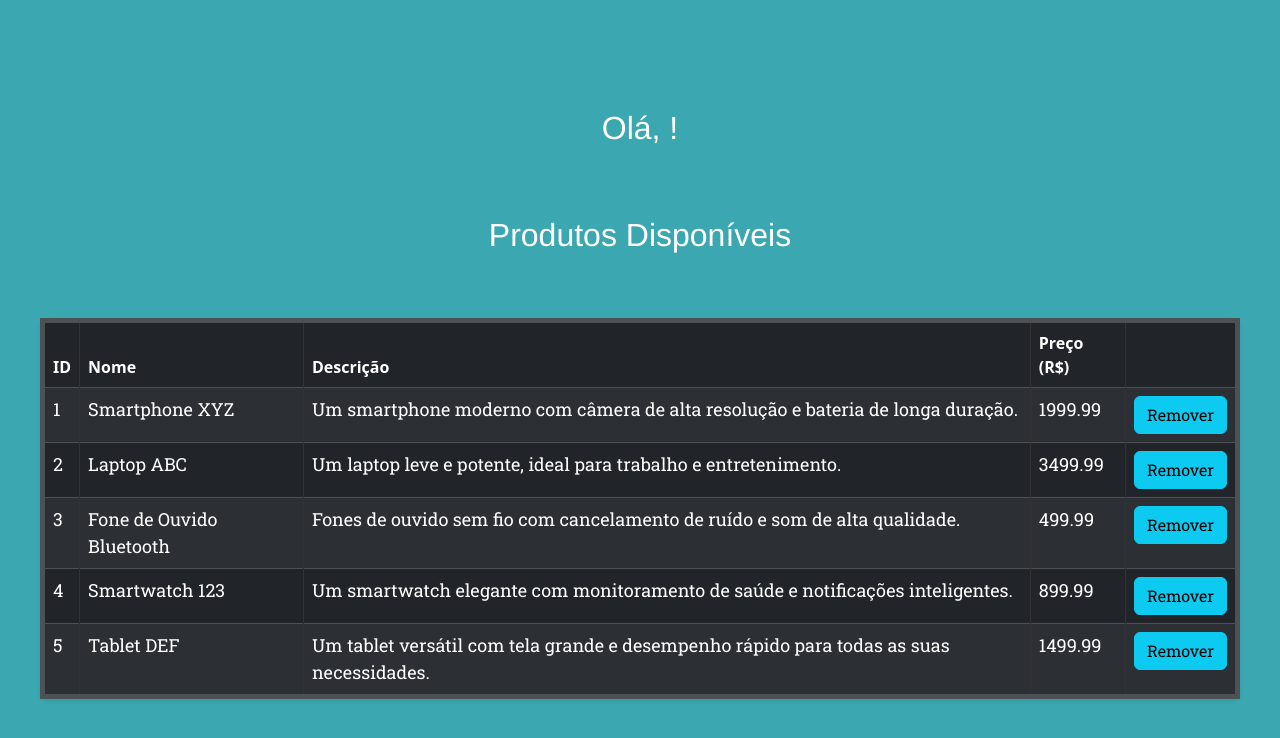
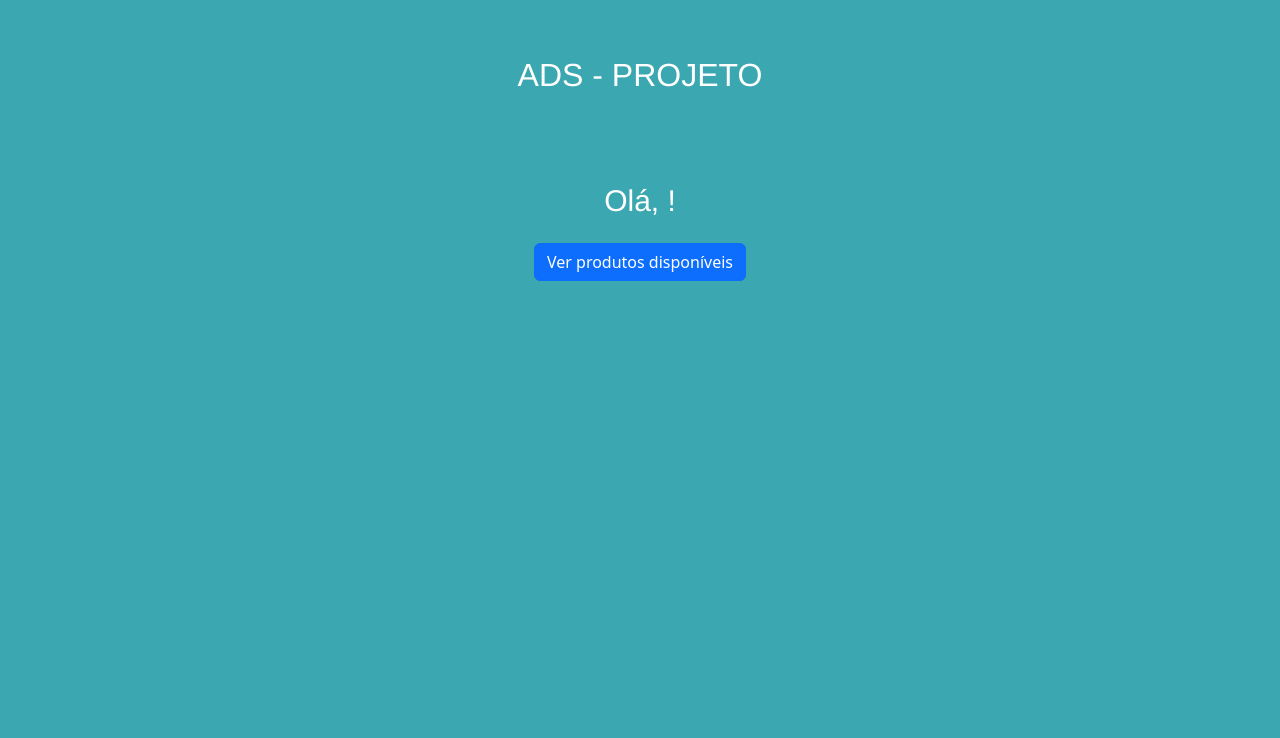
Before and after one commit to Vitor104/ads-projeto, a React (Create React App) app: page /Products in a window 1280 px wide. Shown: the top 738 px of the page. Built offline with nearby package versions, Linux system fonts and the light colour scheme.

Commit message:
dei uma alterada no home

```diff
--- a/src/products/products.js
+++ b/src/products/products.js
@@ -5,9 +5,14 @@ import Button from 'react-bootstrap/Button';
 import { useLocation } from "react-router-dom";
 
 
+import Card from 'react-bootstrap/Card';
+import Collapse from 'react-bootstrap/Collapse';
+
+
 function Products() {
 
   const [products, setProducts] = useState(productsList);
+  const [open, setOpen] = useState(false);
   const handleRemover = (id) => {
     const updatedProducts = products.filter(product => product.id !== id);
     setProducts(updatedProducts);
@@ -17,10 +22,57 @@ function Products() {
   let nome = location.state?.user;
 
 
+
   return (
     <div className={Styles.container}>
+        <nav className={Styles.navbar}>
+            <h1 className={Styles.navText}>ADS - PROJETO</h1>
+        </nav>
         <p className={Styles.title}>Olá, {nome}!</p>
-        <h1 className={Styles.title}>Produtos Disponíveis</h1>
+        <Button
+        onClick={() => setOpen(!open)}
+        aria-controls="example-collapse-text"
+        aria-expanded={open}
+        className={Styles.button}
+      >
+        Ver produtos disponíveis
+      </Button>
+      <div style={{ minHeight: '150px' }}>
+        <Collapse in={open} dimension="width">
+          <div id="example-collapse-text">
+            <table className={`table table-striped table-bordered table-dark rounded shadow-sm ${Styles.productTable}`}>
+            <thead>
+                <tr>
+                    <th>ID</th>
+                    <th>Nome</th>
+                    <th>Descrição</th>
+                    <th>Preço (R$)</th>
+                    <th></th>
+                </tr>
+            </thead>
+            <tbody>
+                {products.map(product => (
+                    <tr key={product.id}>
+                        <td className={Styles.text}>{product.id}</td>
+                        <td className={Styles.text}>{product.name}</td>
+                        <td className={Styles.text}>{product.description}</td>
+                        <td className={Styles.text}>{product.price}</td>
+                        <td className={Styles.text}><Button className={Styles.removeBtt} onClick={() => handleRemover(product.id)} variant="info">Remover</Button></td>
+                    </tr>
+                ))}
+            </tbody>
+        </table>
+          </div>
+        </Collapse>
+      </div>
+
+
+
+
+
+    {/*
+
+
         <table className={`table table-striped table-bordered table-dark rounded shadow-sm ${Styles.productTable}`}>
             <thead>
                 <tr>
@@ -43,7 +95,7 @@ function Products() {
                 ))}
             </tbody>
         </table>
-
+*/}
     </div>
   )
 }
--- a/src/products/products.module.css
+++ b/src/products/products.module.css
@@ -2,6 +2,19 @@
     margin: 0;
     padding: 0;
     box-sizing: border-box;
+}
+
+.navbar {
+    padding: 1em;
+    margin-bottom: 1em;
+    text-align: center;
+    color: white;
+}
+
+.navText {
+    font-size: 2em;
+    font-family: 'Franklin Gothic Medium', 'Arial Narrow', Arial, sans-serif;
+    text-align: center;
 }
 
 .title {
@@ -25,7 +38,14 @@
     overflow-x: auto;
     text-align: center;
     background-color: #3aa7b1;
-    padding-top: 20px;
+    margin: 0;
+    padding: 0;
+}
+
+.title, .button {
+    font-size: 30px;
+    margin-bottom: 20px;
+    animation: tableEffect 1s ease-in-out;
 }
 
 .productTable {
@@ -36,10 +56,7 @@
     background-color: white;
 }
 
-.productTable, .title {
-    animation-name: tableEffect;
-    animation-duration: 2s;
-}
+
 
 .productTable th, .productTable td {
   padding: 12px 15px;
```
